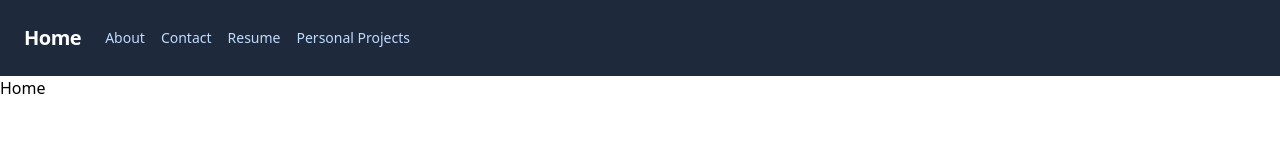
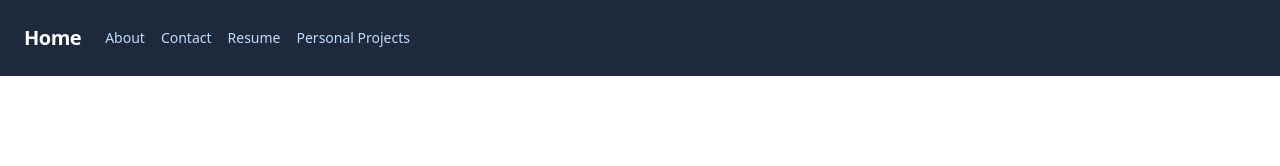
Before and after one commit to 1ShoukR/portfolio-remastered, a React (Vite) app in the folder portfoio-remastered/: page / in a window 1280 px wide. Shown: the top 166 px of the page. Built offline with nearby package versions, Linux system fonts and the light colour scheme.

Commit message:
added mui icons

```diff
--- a/portfoio-remastered/package.json
+++ b/portfoio-remastered/package.json
@@ -15,7 +15,11 @@
     "react-router": "^6.10.0",
     "react-router-dom": "^6.10.0",
     "redux": "^5.0.0-alpha.0",
-    "styled-components": "^5.3.9"
+    "styled-components": "^5.3.9",
+    "@emotion/react": "^11.10.4",
+		"@emotion/styled": "^11.10.4",
+		"@mui/icons-material": "^5.10.3",
+		"@mui/material": "^5.10.4"
   },
   "devDependencies": {
     "@types/react": "^18.0.28",
--- a/portfoio-remastered/src/Components/Home.tsx
+++ b/portfoio-remastered/src/Components/Home.tsx
@@ -3,7 +3,11 @@
 type Props = {};
 
 const Home = (props: Props) => {
-  return <div>Home</div>;
+  return (
+    <div>
+
+    </div>
+  );
 };
 
 export default Home;
```
Also changed, not shown: 1 other file (tests, documents, lock files or other folders).
